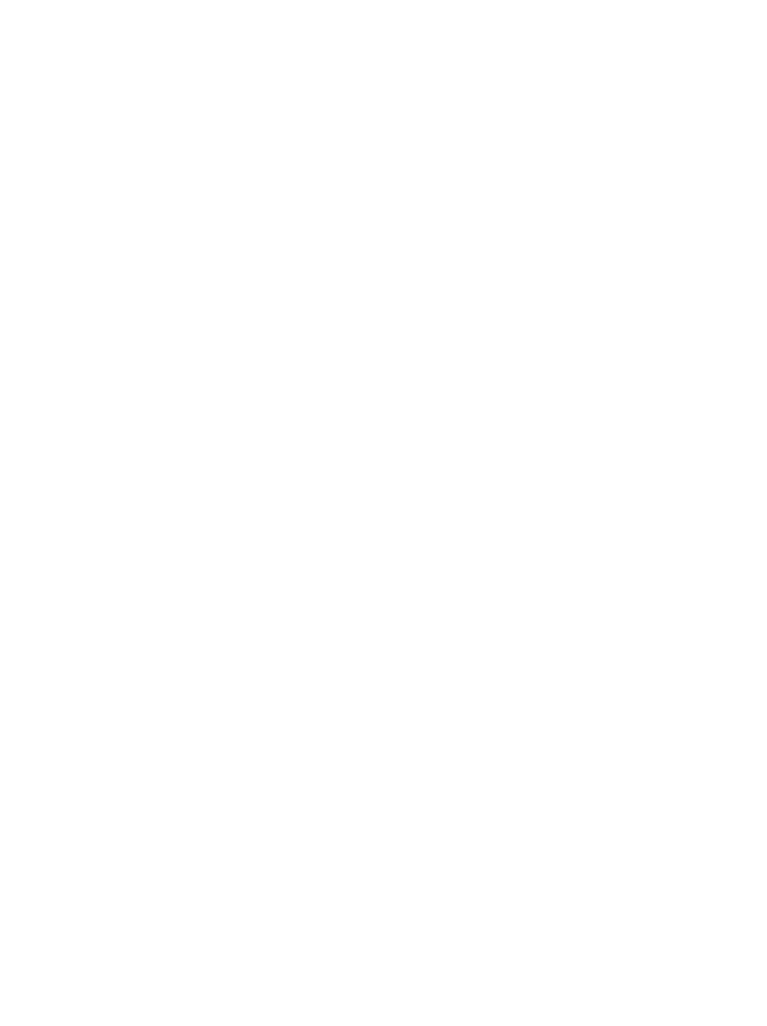
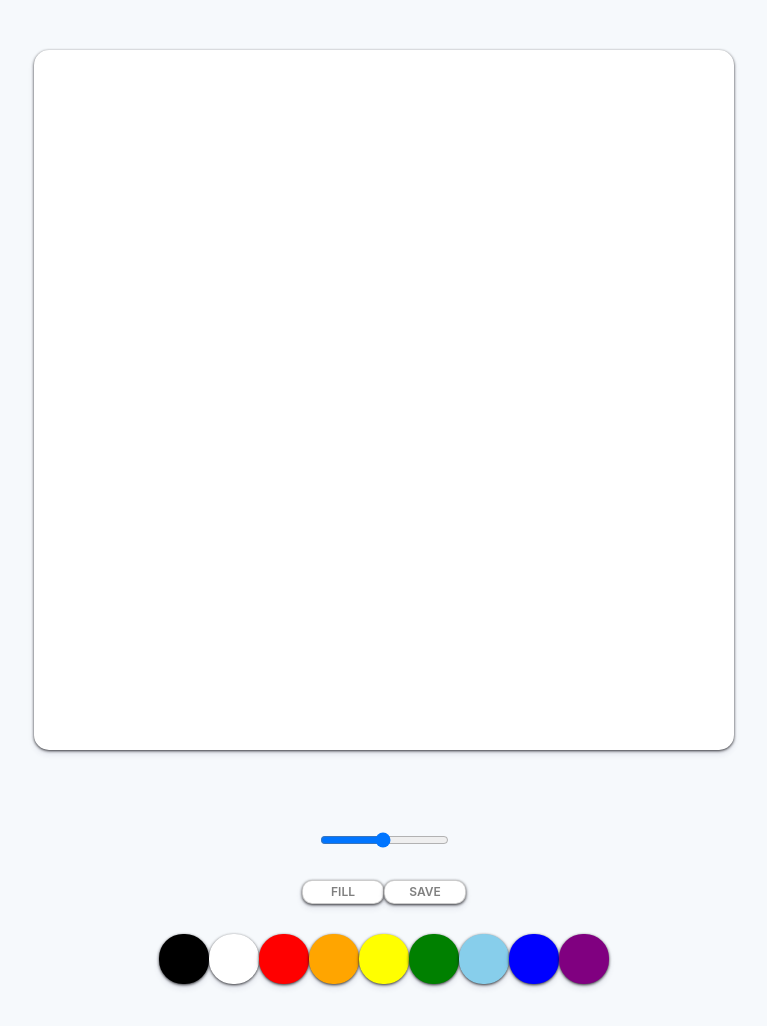
Before and after one commit to Rojojun/paintJS, a plain HTML site: page index.html in a window 1280 px wide. Shown: the whole page, without its empty margins (256-1023 px from the left). Before the commit the page ends 800 px from the top, so only its background shows below. Drawn offline with Linux system fonts and the light colour scheme.

Commit message:
Basic style set

```diff
--- a/index.html
+++ b/index.html
@@ -8,6 +8,33 @@
     <title>PaintJS</title>
   </head>
   <body>
+    <canvas id="jsCanvas" class="canvas"></canvas>
+    <div class="controls">
+      <div class="controls_range">
+        <input
+          type="range"
+          id="jsRange"
+          min="0.1"
+          max="5.0"
+          value="2.5"
+          step="0.1"
+        />
+      </div>
+      <div class="controls_btns">
+        <button id="jsMode">fill</button><button id="jsSave">save</button>
+      </div>
+      <div class="controls_colors" id="jsColors">
+        <div class="controls_color" style="background-color: black"></div>
+        <div class="controls_color" style="background-color: white"></div>
+        <div class="controls_color" style="background-color: red"></div>
+        <div class="controls_color" style="background-color: orange"></div>
+        <div class="controls_color" style="background-color: yellow"></div>
+        <div class="controls_color" style="background-color: green"></div>
+        <div class="controls_color" style="background-color: skyblue"></div>
+        <div class="controls_color" style="background-color: blue"></div>
+        <div class="controls_color" style="background-color: purple"></div>
+      </div>
+    </div>
     <script src="app.js"></script>
   </body>
 </html>
--- /dev/null
+++ b/reset.css
@@ -0,0 +1,129 @@
+/* http://meyerweb.com/eric/tools/css/reset/
+   v2.0 | 20110126
+   License: none (public domain)
+*/
+
+html,
+body,
+div,
+span,
+applet,
+object,
+iframe,
+h1,
+h2,
+h3,
+h4,
+h5,
+h6,
+p,
+blockquote,
+pre,
+a,
+abbr,
+acronym,
+address,
+big,
+cite,
+code,
+del,
+dfn,
+em,
+img,
+ins,
+kbd,
+q,
+s,
+samp,
+small,
+strike,
+strong,
+sub,
+sup,
+tt,
+var,
+b,
+u,
+i,
+center,
+dl,
+dt,
+dd,
+ol,
+ul,
+li,
+fieldset,
+form,
+label,
+legend,
+table,
+caption,
+tbody,
+tfoot,
+thead,
+tr,
+th,
+td,
+article,
+aside,
+canvas,
+details,
+embed,
+figure,
+figcaption,
+footer,
+header,
+hgroup,
+menu,
+nav,
+output,
+ruby,
+section,
+summary,
+time,
+mark,
+audio,
+video {
+  margin: 0;
+  padding: 0;
+  border: 0;
+  font-size: 100%;
+  font: inherit;
+  vertical-align: baseline;
+}
+/* HTML5 display-role reset for older browsers */
+article,
+aside,
+details,
+figcaption,
+figure,
+footer,
+header,
+hgroup,
+menu,
+nav,
+section {
+  display: block;
+}
+body {
+  line-height: 1;
+}
+ol,
+ul {
+  list-style: none;
+}
+blockquote,
+q {
+  quotes: none;
+}
+blockquote:before,
+blockquote:after,
+q:before,
+q:after {
+  content: "";
+  content: none;
+}
+table {
+  border-collapse: collapse;
+  border-spacing: 0;
+}
--- a/style.css
+++ b/style.css
@@ -0,0 +1,63 @@
+@import "reset.css";
+body {
+  background-color: #f6f9fc;
+  font-family: -apple-system, BlinkMacSystemFont, "Segoe UI", Roboto, Oxygen,
+    Ubuntu, Cantarell, "Open Sans", "Helvetica Neue", sans-serif;
+  display: flex;
+  flex-direction: column;
+  align-items: center;
+  padding: 50px 0;
+}
+
+.canvas {
+  height: 700px;
+  width: 700px;
+  background-color: white;
+  border-radius: 15px;
+  box-shadow: 0 4px 6px rgba(50, 50, 93, 0.11), 0 1px 3px rgba(0, 0, 0, 0.8);
+}
+
+.controls {
+  margin-top: 80px;
+  display: flex;
+  flex-direction: column;
+  align-items: center;
+}
+.controls .controls_range {
+  margin-bottom: 30px;
+}
+.controls .controls_btns {
+  margin-bottom: 30px;
+}
+
+.controls_btns button {
+  all: unset;
+  cursor: pointer;
+  background-color: white;
+  padding: 5px 0px;
+  width: 80px;
+  text-align: center;
+  border-radius: 10px;
+  box-shadow: 0 4px 6px rgba(50, 50, 93, 0.11), 0 1px 3px rgba(0, 0, 0, 0.8);
+  border: 1px solid rgba(0, 0, 0, 0.2);
+  color: rgba(0, 0, 0, 0.5);
+  text-transform: uppercase;
+  font-weight: 600;
+  font-size: 12px;
+}
+
+.controls_btns button:active {
+  transform: scale(0.98);
+}
+
+.controls .controls_colors {
+  display: flex;
+}
+
+.controls_colors .controls_color {
+  width: 50px;
+  height: 50px;
+  border-radius: 24px;
+  cursor: pointer;
+  box-shadow: 0 4px 6px rgba(50, 50, 93, 0.11), 0 1px 3px rgba(0, 0, 0, 0.8);
+}
```
